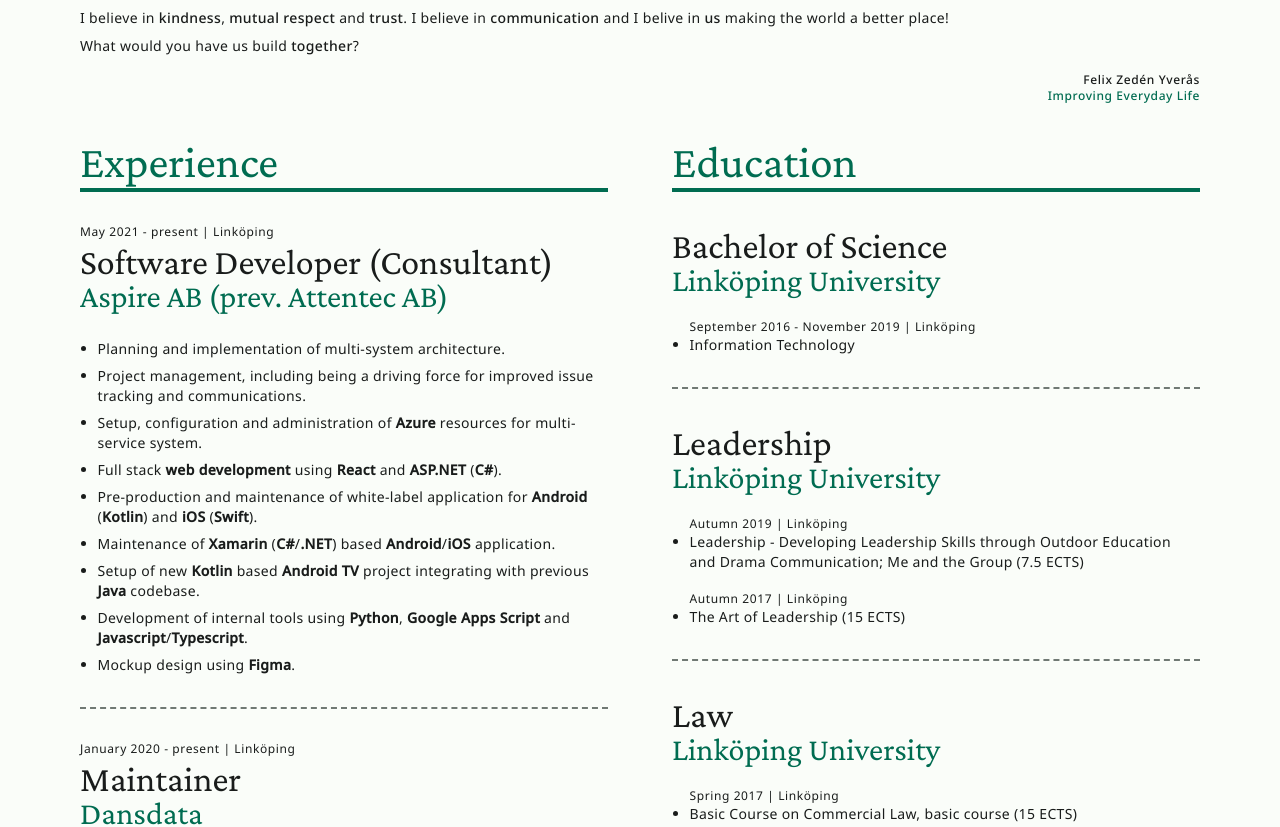
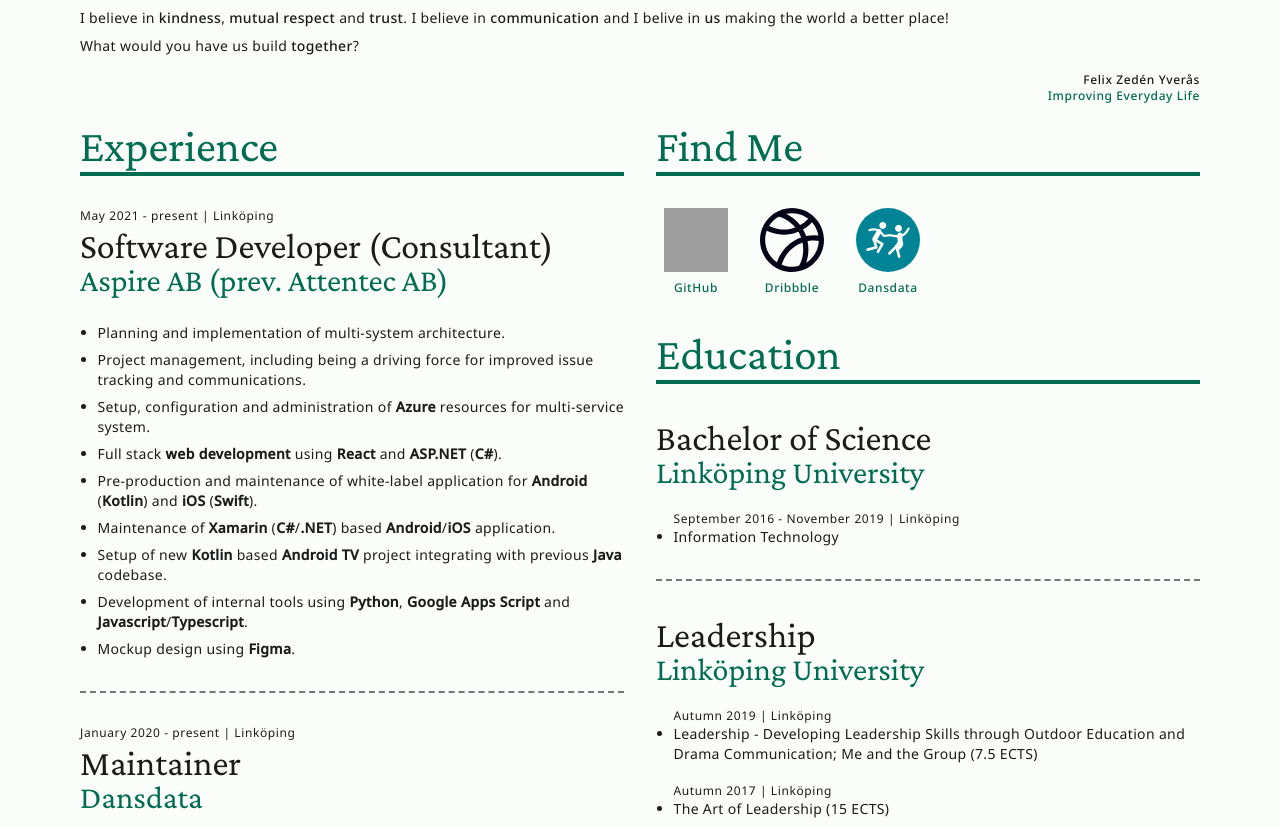
Before and after one commit to FelixZY/curriculum-vitae-web, a React (Create React App) app: page / in a window 1280 px wide. Shown: the part 360-1187 px from the top of the page. Built offline with nearby package versions, Linux system fonts and the light colour scheme; grey boxes are pictures that could not be loaded.

Commit message:
feat: add new "find me" section
Also restructure Technology section to use css grid.

```diff
--- /dev/null
+++ b/public/locales/en/find-me.json
@@ -0,0 +1,3 @@
+{
+  "Find Me": "Find Me"
+}
--- /dev/null
+++ b/public/locales/sv/find-me.json
@@ -0,0 +1,3 @@
+{
+  "Find Me": "Hitta mig"
+}
--- a/src/App.tsx
+++ b/src/App.tsx
@@ -1,7 +1,7 @@
 import { GB as FlagGB, SE as FlagSE } from "country-flag-icons/react/3x2";
 import i18next from "i18next";
-import React, { useLayoutEffect } from "react";
-import { Trans } from "react-i18next";
+import { useLayoutEffect } from "react";
+import { Trans, useTranslation } from "react-i18next";
 import { Link, useLocation } from "react-router-dom";
 import DarkModeToggle from "./components/DarkModeToggle";
 import EducationSection from "./education/EducationSection";
@@ -11,12 +11,16 @@ import { useLocalizedMetaTags } from "./seo/seo";
 import TechnologySection from "./technology/TechnologySection";
 import { useLanguage } from "./util/hooks";
 import WelcomeSection from "./WelcomeSection";
+import FindMeSection from "./find-me/FindMeSection";
+import classNames from "classnames";
 
 function deObfuscate(value: string) {
   return decodeURIComponent(atob(value)).split("").reverse().join("");
 }
 
 function App() {
+  const { t } = useTranslation("technology");
+
   // This will cause our static html to be generated with
   // meta information in the correct language during the
   // postbuild step with react-snap.
@@ -96,8 +100,28 @@ function App() {
       </header>
       <main className="container min-h-full mb-16 print:mx-0 print:px-0 print:w-full print:max-w-none">
         <WelcomeSection />
-        <ExperienceSection className="lg:inline-block lg:align-top lg:w-1/2 lg:pr-8 print:sm:inline-block print:sm:align-top print:sm:w-1/2 print:sm:pr-8" />
-        <EducationSection className="lg:inline-block lg:align-top lg:w-1/2 lg:pl-8 print:sm:inline-block print:sm:align-top print:sm:w-1/2 print:sm:pl-8" />
+        <div className="grid grid-cols-1 md:grid-cols-2 w-full gap-x-8 mt-4">
+          <ExperienceSection className="my-0" />
+          <div className="flex flex-col">
+            <FindMeSection className="print:hidden" />
+            <EducationSection className="my-0" />
+            <img
+              src={process.env.PUBLIC_URL + "/codingame.webp"}
+              alt={t("codingame-alt")}
+              className={classNames([
+                "mx-auto",
+                "w-full",
+                "max-w-sm",
+                "dark:invert",
+                "dark:print:filter-none",
+                "border-2",
+                "rounded-lg",
+                "shadow-md",
+                "print:shadow-none",
+              ])}
+            />
+          </div>
+        </div>
         <TechnologySection />
         <FeedbackSection />
       </main>
--- /dev/null
+++ b/src/find-me/FindMeSection.tsx
@@ -0,0 +1,40 @@
+import { HTMLAttributes } from "react";
+import { useTranslation } from "react-i18next";
+import BaseSection from "../components/BaseSection";
+import { TechImage } from "../technology/TechImage";
+
+function FindMeSection({ ...attrs }: HTMLAttributes<HTMLElement>) {
+  const { t } = useTranslation("find-me");
+  return (
+    <BaseSection
+      title={t("Find Me")}
+      {...attrs}
+    >
+      <div className="relative w-full grid grid-cols-[repeat(auto-fit,minmax(80px,max-content))] md:justify-start justify-center gap-4">
+        <TechImage
+          className="dark:bg-white dark:rounded-full dark:p-1"
+          size="medium"
+          href="https://github.com/FelixZY"
+          src="https://cdn.jsdelivr.net/gh/devicons/devicon/icons/github/github-original.svg"
+          value="GitHub"
+        />
+        <TechImage
+          className="dark:bg-white dark:rounded-full dark:p-1"
+          size="medium"
+          href="https://dribbble.com/FelixZY"
+          src="dribbble-logo.svg"
+          value="Dribbble"
+        />
+        <TechImage
+          className="rounded-full"
+          size="medium"
+          href="https://dansdata.se"
+          src="dansdata_maskable.webp"
+          value="Dansdata"
+        />
+      </div>
+    </BaseSection>
+  );
+}
+
+export default FindMeSection;
--- /dev/null
+++ b/src/technology/TechImage.tsx
@@ -0,0 +1,47 @@
+import classNames from "classnames";
+import { HTMLAttributes } from "react";
+
+export function TechImage({
+  href,
+  src,
+  value,
+  size,
+  ...attrs
+}: {
+  href: string;
+  src: string;
+  value: string;
+  size: "small" | "medium" | "large";
+} & HTMLAttributes<HTMLImageElement>) {
+  return (
+    <a
+      className="break-inside-avoid"
+      href={href}
+    >
+      <figure className="text-center transition-transform hover:motion-safe:scale-110">
+        <img
+          {...attrs}
+          src={src}
+          className={classNames(
+            "aspect-square mx-auto",
+            {
+              "w-[80px]": size === "large",
+              "w-[64px]": size === "medium",
+              "w-[48px]": size === "small",
+            },
+            attrs.className
+          )}
+          alt={`${value} logo`}
+        />
+        <figcaption
+          className={classNames("pt-2 text-primary max-w-full break-words", {
+            "label-large": size === "large",
+            "label-medium": size === "medium" || size === "small",
+          })}
+        >
+          {value}
+        </figcaption>
+      </figure>
+    </a>
+  );
+}
```
Also changed, not shown: src/technology/TechnologySection.tsx (+33 -131 lines), public/dansdata_maskable.webp (added), public/dribbble-logo.svg (added).
